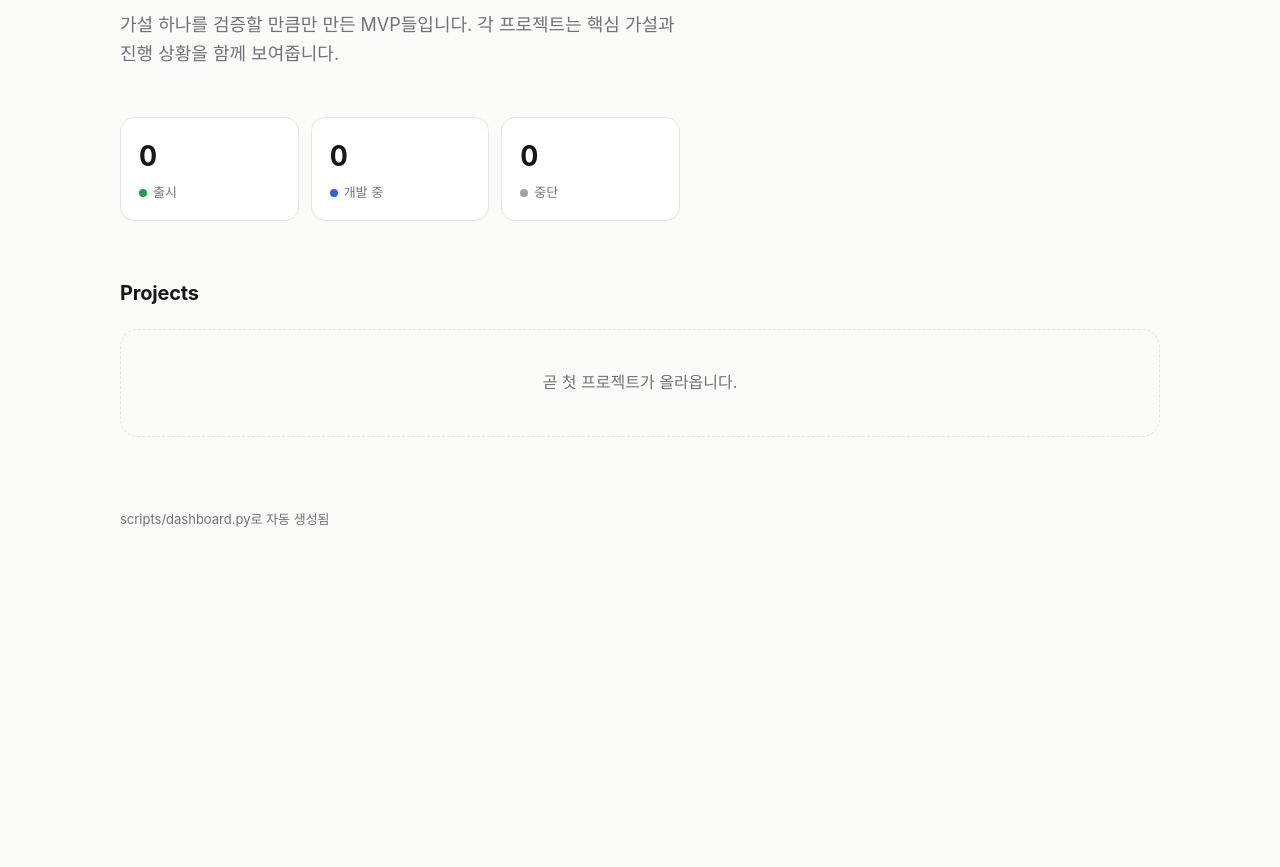
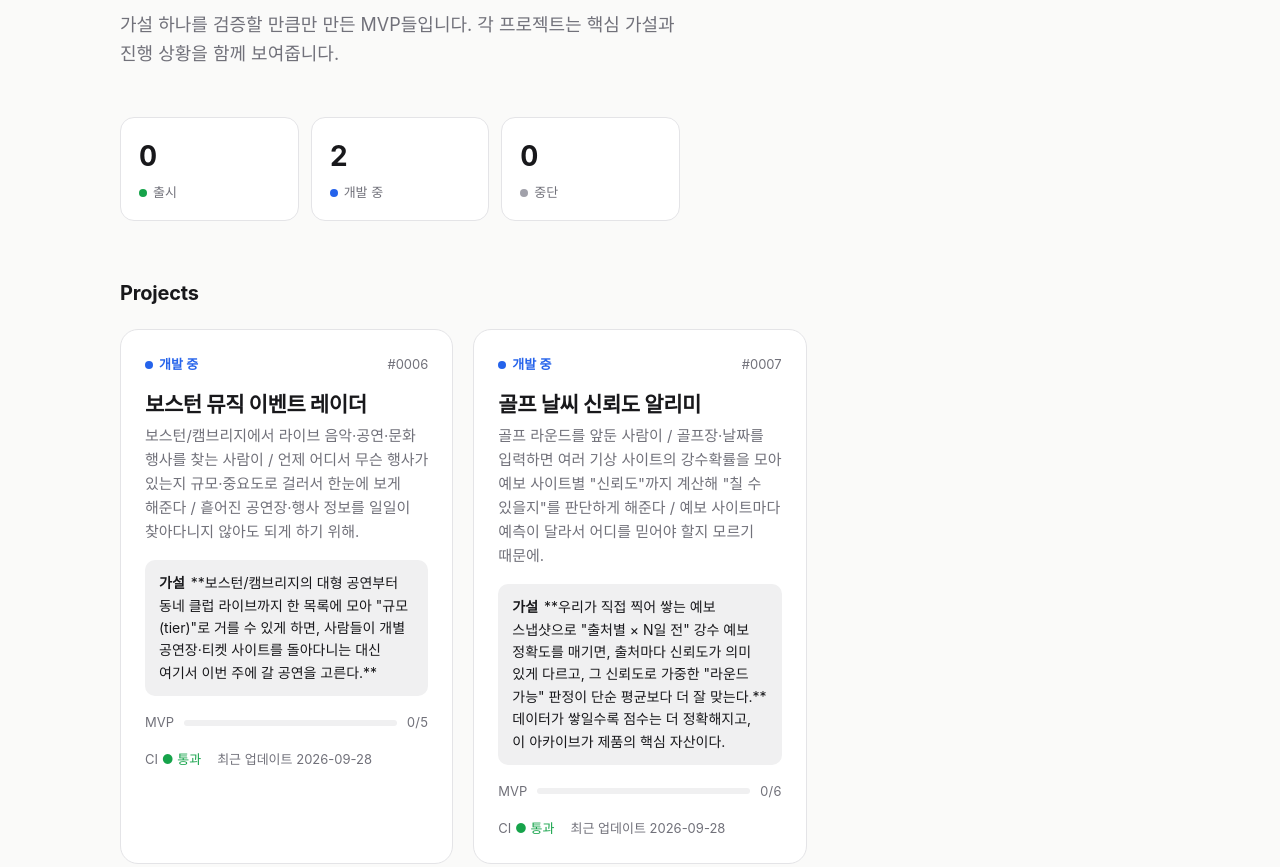
Before and after one commit to JinsooYang/jinsooyang.github.io, a plain HTML site: page index.html in a window 1280 px wide. Shown: the part 220-1087 px from the top of the page. Before the commit the page ends 846 px from the top, so only its background shows below. Drawn offline with Linux system fonts and the light colour scheme; a web font is replaced by a local one.

Commit message:
Update portfolio

```diff
--- a/index.html
+++ b/index.html
@@ -67,9 +67,24 @@ footer { margin-top: 72px; font-size: 13px; color: var(--muted); }
   <h1>아이디어를 빠르게<br>만들고 검증합니다</h1>
   <p class="lead">가설 하나를 검증할 만큼만 만든 MVP들입니다. 각 프로젝트는 핵심 가설과 진행 상황을 함께 보여줍니다.</p>
 </header>
-<div class="stats"><div class="stat"><b>0</b><span><span class="dot" style="background: var(--shipped)"></span>출시</span></div><div class="stat"><b>0</b><span><span class="dot" style="background: var(--building)"></span>개발 중</span></div><div class="stat"><b>0</b><span><span class="dot" style="background: var(--dropped)"></span>중단</span></div></div>
+<div class="stats"><div class="stat"><b>0</b><span><span class="dot" style="background: var(--shipped)"></span>출시</span></div><div class="stat"><b>2</b><span><span class="dot" style="background: var(--building)"></span>개발 중</span></div><div class="stat"><b>0</b><span><span class="dot" style="background: var(--dropped)"></span>중단</span></div></div>
 <h2>Projects</h2>
-<p class="empty">곧 첫 프로젝트가 올라옵니다.</p>
+<div class="grid">
+<article class="card building" style="--c: var(--building)">
+<div class="top"><span class="pill"><span class="dot"></span>개발 중</span><span>#0006</span></div>
+<div><h3>보스턴 뮤직 이벤트 레이더</h3><p class="summary">보스턴/캠브리지에서 라이브 음악·공연·문화 행사를 찾는 사람이 / 언제 어디서 무슨 행사가 있는지 규모·중요도로 걸러서 한눈에 보게 해준다 / 흩어진 공연장·행사 정보를 일일이 찾아다니지 않아도 되게 하기 위해.</p></div>
+<p class="hypo"><em>가설</em>**보스턴/캠브리지의 대형 공연부터 동네 클럽 라이브까지 한 목록에 모아 &quot;규모(tier)&quot;로 거를 수 있게 하면, 사람들이 개별 공연장·티켓 사이트를 돌아다니는 대신 여기서 이번 주에 갈 공연을 고른다.**</p>
+<div class="progress"><span>MVP</span><div class="track"><div class="fill" style="width:0%"></div></div><span>0/5</span></div>
+<div class="meta"><span>CI <span class="ok">● 통과</span></span><span>최근 업데이트 2026-09-28</span></div>
+</article>
+<article class="card building" style="--c: var(--building)">
+<div class="top"><span class="pill"><span class="dot"></span>개발 중</span><span>#0007</span></div>
+<div><h3>골프 날씨 신뢰도 알리미</h3><p class="summary">골프 라운드를 앞둔 사람이 / 골프장·날짜를 입력하면 여러 기상 사이트의 강수확률을 모아 예보 사이트별 &quot;신뢰도&quot;까지 계산해 &quot;칠 수 있을지&quot;를 판단하게 해준다 / 예보 사이트마다 예측이 달라서 어디를 믿어야 할지 모르기 때문에.</p></div>
+<p class="hypo"><em>가설</em>**우리가 직접 찍어 쌓는 예보 스냅샷으로 &quot;출처별 × N일 전&quot; 강수 예보 정확도를 매기면, 출처마다 신뢰도가 의미 있게 다르고, 그 신뢰도로 가중한 &quot;라운드 가능&quot; 판정이 단순 평균보다 더 잘 맞는다.** 데이터가 쌓일수록 점수는 더 정확해지고, 이 아카이브가 제품의 핵심 자산이다.</p>
+<div class="progress"><span>MVP</span><div class="track"><div class="fill" style="width:0%"></div></div><span>0/6</span></div>
+<div class="meta"><span>CI <span class="ok">● 통과</span></span><span>최근 업데이트 2026-09-28</span></div>
+</article>
+</div>
 <footer>scripts/dashboard.py로 자동 생성됨</footer>
 </main>
 </body>
```
